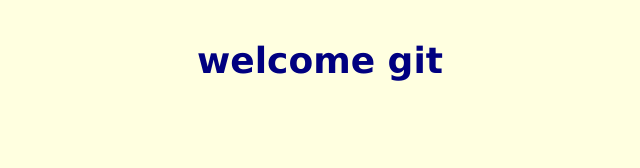
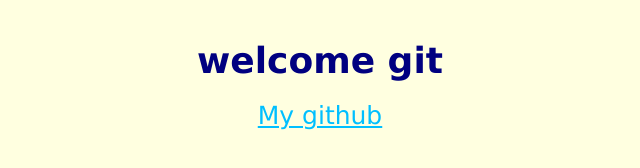
Before and after one commit to GromN/Git-learning, a plain HTML site: page index.html in a window 1280 px wide. Shown: the whole page, without its empty margins (320-960 px from the left). Drawn offline with Linux system fonts and the light colour scheme.

Commit message:
Added my link text

```diff
--- a/index.html
+++ b/index.html
@@ -10,7 +10,7 @@
 <body>
     <div class="content">
         <h1>welcome git</h1>
-        <a href="http://github.com/GromN"></a>
+        <a href="http://github.com/GromN">My github</a>
     </div>
 </body>
 </html>
```
